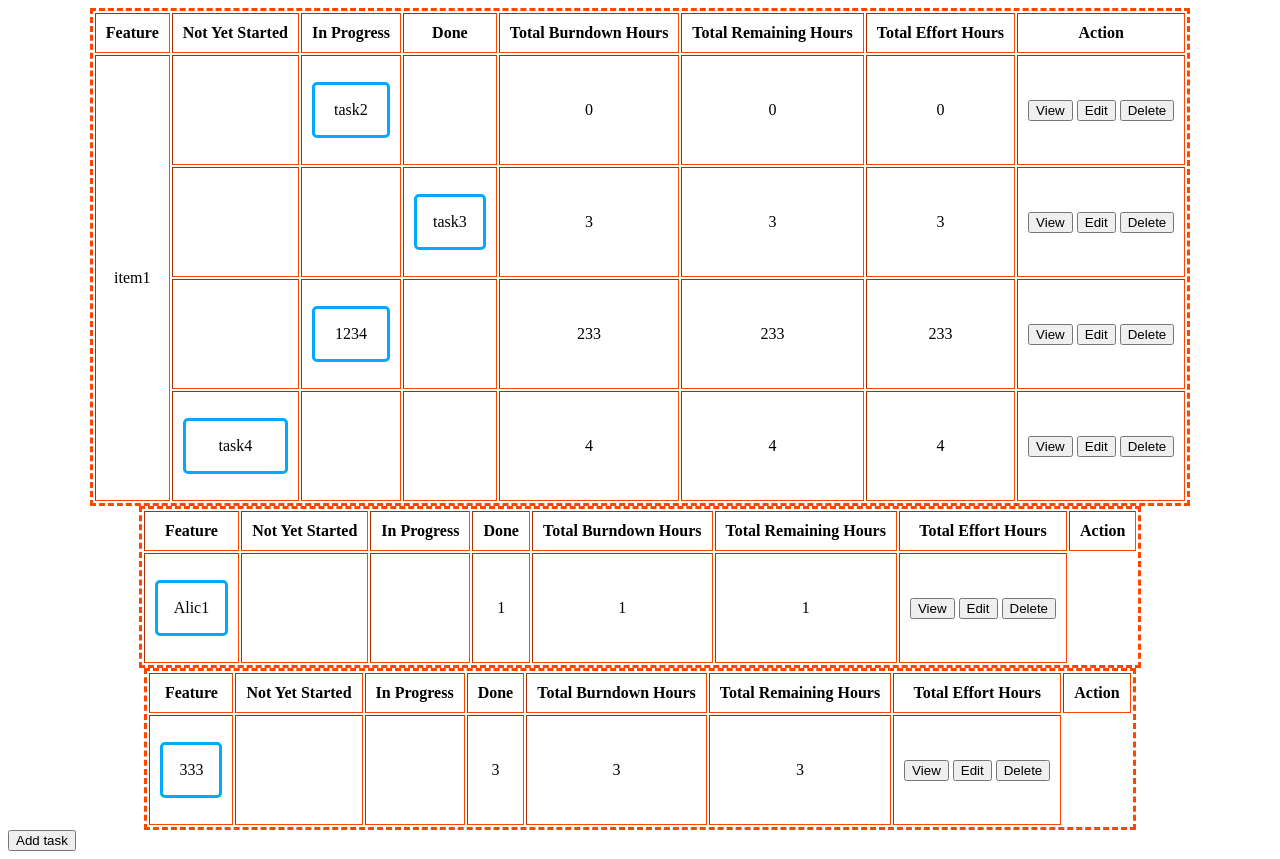
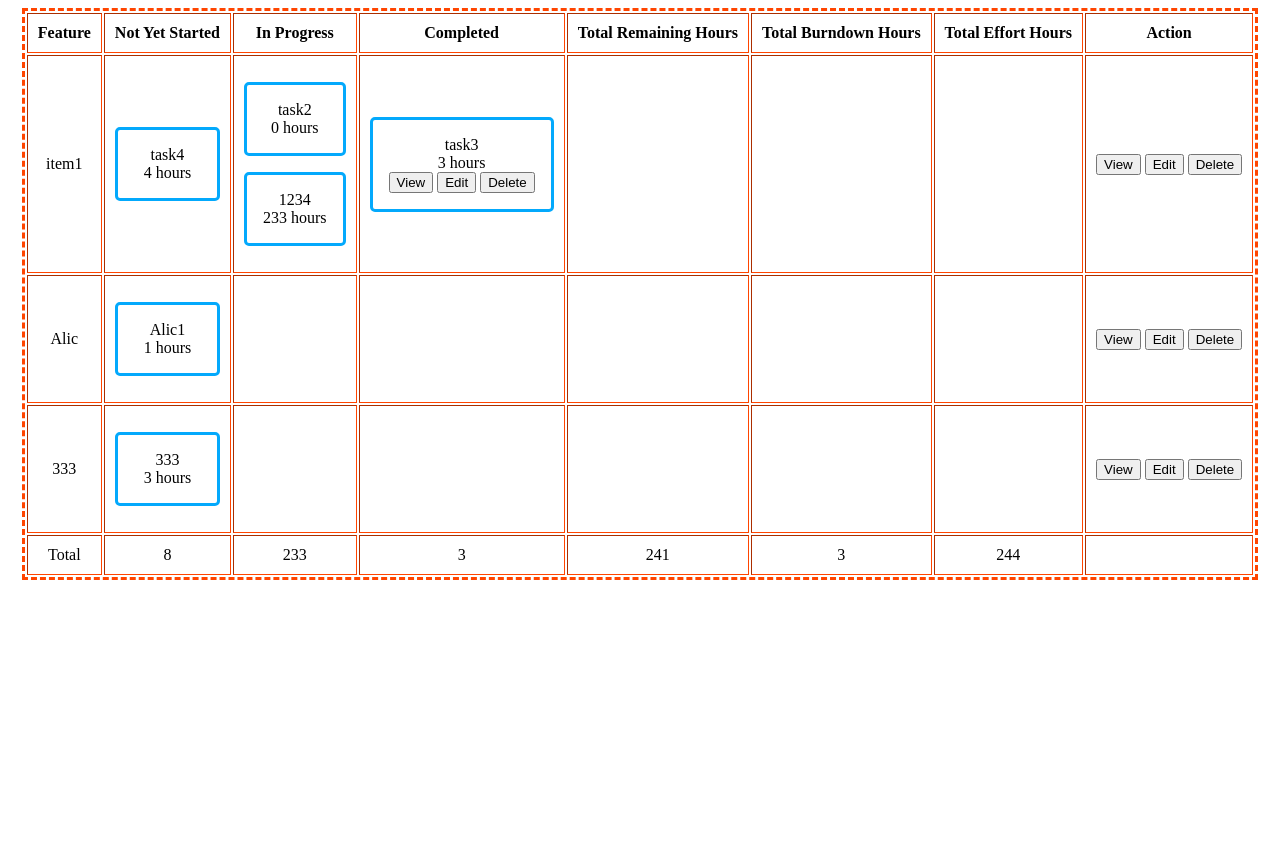
Before and after one commit to lui1214/COMP3297Group, a Django app: page /pbi/viewSprintBacklog/1/ in a window 1280 px wide. After the commit the page ends 580 px from the top, so only its background shows below. Run offline with Django 3.2, Linux system fonts and the light colour scheme; data comes from the database, SQL or seed files in the repository; both versions use the stored data as it was after the commit; parts of the project's set-up code (start-up, migrations or seed data) failed here and were passed over.

Commit message:
doing view

```diff
--- a/djangoProject/BackTrack/pbi/views.py
+++ b/djangoProject/BackTrack/pbi/views.py
@@ -140,6 +140,24 @@ class viewSprintBacklog(TemplateView):
 		context['pbi_list'] = Item.objects.filter(sprint__pk = sprint)
 		context['task_list']= Task.objects.filter(sprint__pk = sprint)
 		context['sprint'] = Sprint.objects.get(pk = sprint)
+
+		nys = 0
+		ip = 0
+		done = 0
+		for i in context['task_list']:
+			if i.status=="Completed":
+				done = done + i.hour
+			elif i.status=="In Progress":
+				ip = ip + i.hour
+			else:
+				nys = nys + i.hour
+
+		context['nys'] = nys
+		context['ip'] = ip
+		context['done'] = done
+		context['remain'] = nys + ip
+		context['total'] = done + nys + ip
+
 		return context
 
 class TaskCreateView(CreateView):
--- a/djangoProject/BackTrack/templates/sprint_backlog.html
+++ b/djangoProject/BackTrack/templates/sprint_backlog.html
@@ -24,54 +24,67 @@
 	{% endfor %}
 	-->
 
-	{% for item in pbi_list %}
+
 	<table class="table" border="1" style="border:3px #FF4500 dashed;" cellpadding="10" align="center">
     <thead>
         <tr>
             <th>Feature</th>
 			<th>Not Yet Started</th>
 			<th>In Progress</th>
-			<th>Done</th>
+			<th>Completed</th>
+			<th>Total Remaining Hours</th>
 			<th>Total Burndown Hours</th>
-			<th>Total Remaining Hours</th>
 			<th>Total Effort Hours</th>
 			<th>Action</th>
         </tr>
     </thead>
     <tbody>
+	{% for item in pbi_list %}
+            <tr>
+				<td align="center" valign="center">{{ item.name }}</td>
 
-		{% for task in task_list %}
-			 <div class="if/else">
-			{% if task.item == item %}
-            <tr>
-				{% if forloop.first %}
-					<td rowspan="{{ task_list|length }}" align="center" valign="center">{{ task.item }}</td>
-				{% endif %}
 				<td align="center" valign="center">
-					{% if task.status == "Not yet started" %}
-						<p style="border:3px; border-style:solid; border-radius:5px; border-color:#03A9FC; padding: 1em;">{{ task.name }}</p>
+				{% for task in task_list %}
+					{% if task.item == item %}
+						{% if task.status == "Not yet started" %}
+							<p style="border:3px; border-style:solid; border-radius:5px; border-color:#03A9FC; padding: 1em;">{{ task.name }}<br>{{ task.hour }} hours</p>
+						{% endif %}
 					{% endif %}
+				{% endfor %}
 				</td>
 				<td align="center" valign="center">
-					{% if task.status == "In Progress" %}
-						<p style="border:3px; border-style:solid; border-radius:5px; border-color:#03A9FC; padding: 1em;">{{ task.name }}</p>
+				{% for task in task_list %}
+					{% if task.item == item %}
+						{% if task.status == "In Progress" %}
+							<p style="border:3px; border-style:solid; border-radius:5px; border-color:#03A9FC; padding: 1em;">{{ task.name }}<br>{{ task.hour }} hours</p>
+						{% endif %}
 					{% endif %}
+				{% endfor %}
 				</td>
 				<td align="center" valign="center">
-					{% if task.status == "Completed" %}
-						<p style="border:3px; border-style:solid; border-radius:5px; border-color:#03A9FC; padding: 1em;">{{ task.name }}</p>
+				{% for task in task_list %}
+					{% if task.item == item %}
+						{% if task.status == "Completed" %}
+							<p style="border:3px; border-style:solid; border-radius:5px; border-color:#03A9FC; padding: 1em;">
+								{{ task.name }} <br>
+								{{ task.hour }} hours <br>
+								<button onclick="window.location.href = 'http://localhost:8000/pbi/viewTask/{{ task.pk }}';">View</button>
+								<button onclick="window.location.href = 'http://localhost:8000/pbi/editTask/{{ task.pk }}';">Edit</button>
+								<button onclick="window.location.href = 'http://localhost:8000/pbi/deleteTask/{{ task.pk }}';">Delete</button>
+							</p>
+						{% endif %}
 					{% endif %}
+				{% endfor %}
 				</td>
-				<td align="center" valign="center">{{ task.hour }}</td>
-				<td align="center" valign="center">{{ task.hour }}</td>
-				<td align="center" valign="center">{{ task.hour }}</td>
+				<td align="center" valign="center"></td>
+				<td align="center" valign="center"></td>
+				<td align="center" valign="center"></td>
 				<td align="center" valign="center">
 					<button onclick="window.location.href = 'http://localhost:8000/pbi/viewTask/{{ task.pk }}';">View</button>
 					<button onclick="window.location.href = 'http://localhost:8000/pbi/editTask/{{ task.pk }}';">Edit</button>
 					<button onclick="window.location.href = 'http://localhost:8000/pbi/deleteTask/{{ task.pk }}';">Delete</button>
 				</td>
             </tr>
-			{% endif %}
 			{% empty %}
 			<tr>
 				<td align="center" valign="center">*empty*</td>
@@ -84,14 +97,21 @@
 				<td align="center" valign="center">*nothing to be done*</td>
             </tr>
 
-        {% endfor %}
-
+	{% endfor %}
+	<tr>
+		<td align="center" valign="center">Total</td>
+		<td align="center" valign="center">{{ nys }}</td>
+		<td align="center" valign="center">{{ ip }}</td>
+		<td align="center" valign="center">{{ done }}</td>
+		<td align="center" valign="center">{{ remain }}</td>
+		<td align="center" valign="center">{{ done }}</td>
+		<td align="center" valign="center">{{ total }}</td>
+		<td align="center" valign="center"></td>
+	</tr>
     </tbody>
 	</table>
-	{% empty %}
-			<p>No item yet.</p>
-	{% endfor %}
-	<button onclick="window.location.href = 'http://localhost:8000/pbi/createTask/{{ item.pk }}';">Add task</button>
+
+
 
 </body>
 </html>
```
Also changed, not shown: djangoProject/BackTrack/db.sqlite3.
